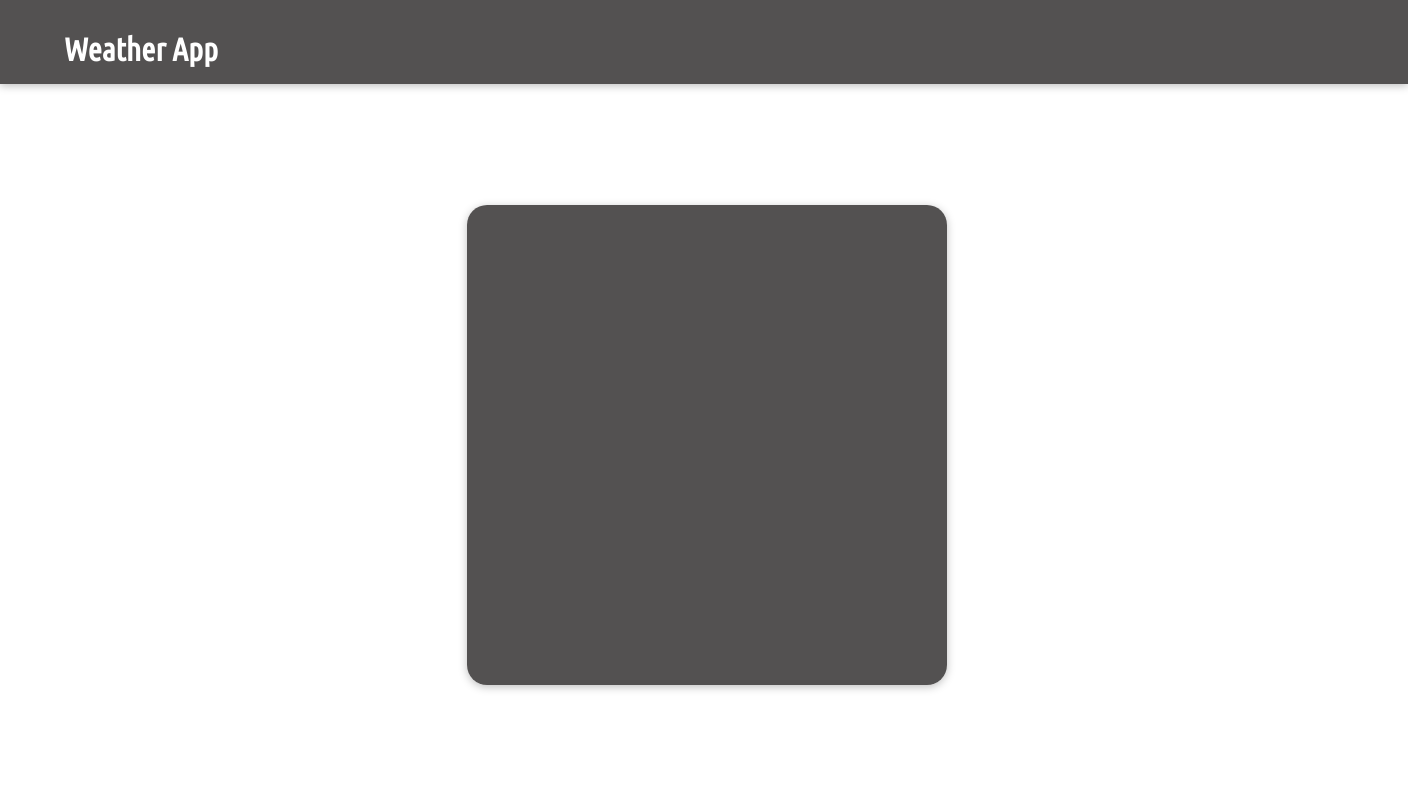
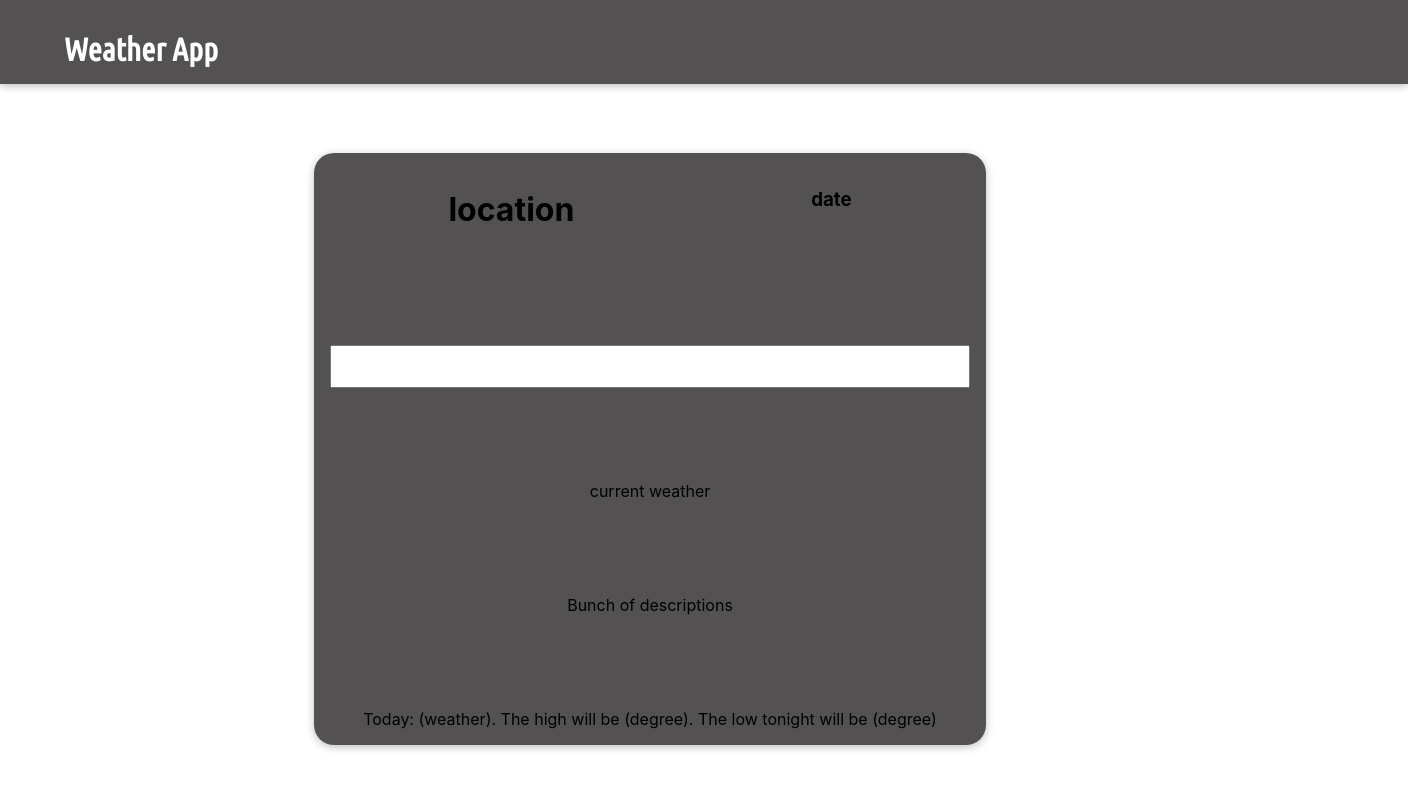
Before and after one commit to 999Marv/weather-app, a React (Create React App) app: page / in a window 1280 px wide. Shown: the top 790 px of the page, 1408 px wide, since content can reach past the window. Built offline with nearby package versions, Linux system fonts and the light colour scheme.

Commit message:
adding items to card

```diff
--- a/src/App.js
+++ b/src/App.js
@@ -1,12 +1,12 @@
 import { Fragment } from "react";
-import Card from "./components/Card";
 import Header from "./layout/Header";
+import Items from "./components/Items";
 
 function App() {
   return (
     <Fragment>
       <Header />
-      <Card />
+      <Items />
     </Fragment>
   );
 }
--- a/src/components/Card.js
+++ b/src/components/Card.js
@@ -1,9 +1,10 @@
-import classes from "./Card.module.css";
+import classs from "./Card.module.css";
 
 const Card = (props) => {
+  const classess = `${classs.card} ${props.className}`;
   return (
-    <div className={classes.container}>
-      <div className={classes.card}>{props.children}</div>
+    <div className={classs.container}>
+      <div className={classess}>{props.children}</div>
     </div>
   );
 };
--- a/src/components/Card.module.css
+++ b/src/components/Card.module.css
@@ -1,6 +1,6 @@
 .container {
   height: 100vh;
-  width: 1264px;
+  width: 100%;
   display: flex;
   justify-content: center;
   align-items: center;
@@ -11,7 +11,9 @@
   box-shadow: 0 2px 8px rgba(0, 0, 0, 0.25);
   background-color: rgba(56, 54, 54, 0.863);
   border-radius: 20px;
-  padding: 15rem;
-  margin-left: 150px;
-  margin-top: 90px;
+  height: 70vh;
+  width: auto;
+  margin-left: 20px;
+  margin-bottom: 70px;
+  padding: 1em;
 }
--- /dev/null
+++ b/src/components/Items.js
@@ -0,0 +1,23 @@
+import classes from "./Items.module.css";
+import Card from "./Card";
+
+const Items = (props) => {
+  return (
+    <Card className={classes.main}>
+      <div className={classes.container}>
+        <h1>location</h1> <h3>date</h3>
+      </div>
+      <form>
+        <input type="text" />
+      </form>
+      <div>current weather</div>
+      <div>Bunch of descriptions</div>
+      <div>
+        Today: (weather). The high will be (degree). The low tonight will be
+        (degree)
+      </div>
+    </Card>
+  );
+};
+
+export default Items;
--- /dev/null
+++ b/src/components/Items.module.css
@@ -0,0 +1,19 @@
+.container {
+  display: flex;
+  justify-content: space-around;
+  flex-direction: row;
+  align-self: stretch;
+}
+
+.main {
+  display: flex;
+  justify-content: space-between;
+  flex-direction: column;
+  align-items: center;
+}
+
+input {
+  width: 80vh;
+  padding: 12px 20px;
+  box-sizing: border-box;
+}
--- a/src/layout/Header.module.css
+++ b/src/layout/Header.module.css
@@ -1,7 +1,6 @@
 @import url("https://fonts.googleapis.com/css2?family=Ubuntu+Condensed&display=swap");
 
 .header {
-  position: fixed;
   width: 100%;
   height: 4rem;
   background-color: rgba(56, 54, 54, 0.863);
```
